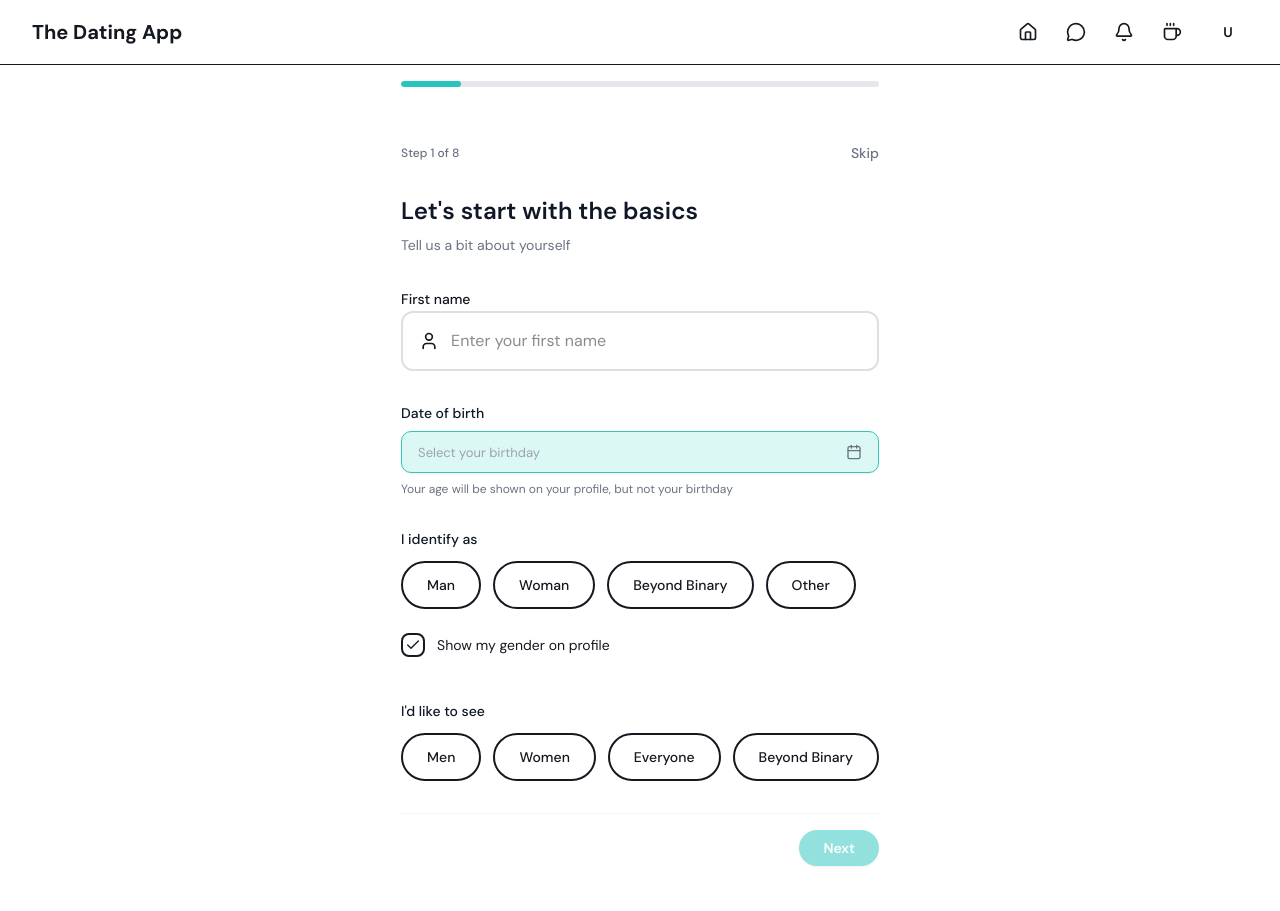
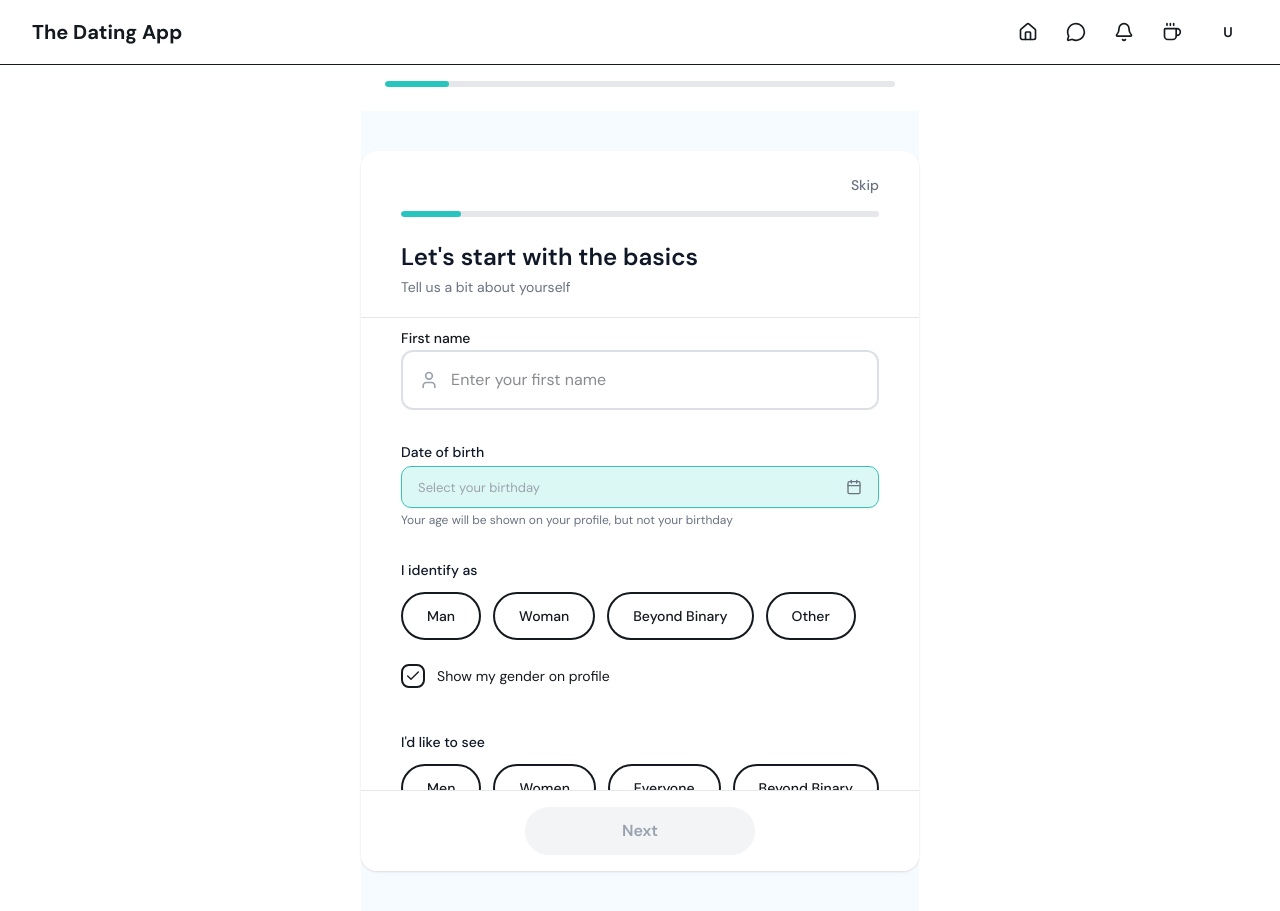
Before and after one commit to devzh083/dating-webapp, a React (Vite) app in the folder front-end/: page /onboarding in a window 1280 px wide. Built offline with nearby package versions, Linux system fonts and the light colour scheme; no server answers; sample sign-in values are in the browser's storage.

Commit message:
Update StepLayout

```diff
--- a/front-end/src/components/onboarding/StepLayout.tsx
+++ b/front-end/src/components/onboarding/StepLayout.tsx
@@ -1,88 +1,108 @@
-import { ReactNode } from "react";
-import { cn } from "../../lib/utils";
+import { motion } from "framer-motion";
+import { ArrowLeft } from "lucide-react";
+import { ProgressBar } from "./ProgressBar";
 
 interface StepLayoutProps {
+  children: React.ReactNode;
   currentStep: number;
   totalSteps: number;
   title: string;
   subtitle?: string;
-  onBack?: () => void;
+  onBack: () => void;
+  onSkip: () => void;
   onNext: () => void;
-  onSkip?: () => void;
-  canProceed: boolean;
+  nextLabel?: string;
+  canProceed?: boolean;
   showBack?: boolean;
-  children: ReactNode;
 }
 
 export const StepLayout = ({
+  children,
   currentStep,
   totalSteps,
   title,
   subtitle,
   onBack,
+  onSkip,
   onNext,
-  onSkip,
-  canProceed,
+  nextLabel = "Next",
+  canProceed = true,
   showBack = true,
-  children,
 }: StepLayoutProps) => {
   return (
-    <div className="max-w-4xl mx-auto px-6 py-8 flex flex-col gap-8">
-      {/* Top row: step info + Skip */}
-      <div className="flex items-center justify-between">
-        <div className="text-xs font-medium text-gray-500">
-          Step {currentStep} of {totalSteps}
-        </div>
-
+    // Full-page background, center the card
+    <div className="min-h-screen w-full bg-[#f5fbff] flex items-center justify-center">
+      {/* Card */}
+      <div className="w-full max-w-4xl bg-white rounded-2xl shadow-sm flex flex-col max-h-[90vh]">
+        {/* Header */}
+        <header className="sticky top-0 z-10 bg-white border-b border-gray-200 rounded-t-2xl">
+          <div className="px-10 pt-6 pb-4">
+            <div className="flex items-center justify-between mb-4">
+              {showBack ? (
                 <button
-          type="button"
-          onClick={onSkip ?? onNext} // if onSkip is passed, it will be used
-          className="text-sm font-medium text-gray-500 hover:text-gray-900"
+                  onClick={onBack}
+                  className="flex items-center gap-2 text-gray-500 hover:text-gray-900 transition-colors"
+                >
+                  <ArrowLeft className="w-5 h-5" />
+                  <span className="text-sm font-medium">Back</span>
+                </button>
+              ) : (
+                <div />
+              )}
+              <button
+                onClick={onSkip}
+                className="text-sm font-medium text-gray-500 hover:text-gray-900 transition-colors"
               >
                 Skip
               </button>
             </div>
 
-      {/* Title + subtitle */}
-      <div className="space-y-2">
-        <h1 className="text-2xl font-semibold text-gray-900">{title}</h1>
+            <ProgressBar currentStep={currentStep} totalSteps={totalSteps} />
+
+            <div className="mt-6 mb-1">
+              <h1 className="text-2xl font-semibold text-gray-900">
+                {title}
+              </h1>
               {subtitle && (
-          <p className="text-sm text-gray-500 max-w-xl">{subtitle}</p>
+                <p className="text-sm text-gray-500 mt-1">
+                  {subtitle}
+                </p>
               )}
             </div>
+          </div>
+        </header>
 
-      {/* Main content */}
-      <div className="flex-1">{children}</div>
+        {/* Content (scrolls inside card) */}
+        <main className="flex-1 overflow-y-auto px-10 pb-6">
+          <motion.div
+            key={currentStep}
+            initial={{ opacity: 0, y: 20 }}
+            animate={{ opacity: 1, y: 0 }}
+            exit={{ opacity: 0, y: -20 }}
+            transition={{ duration: 0.3, ease: "easeOut" }}
+          >
+            {children}
+          </motion.div>
+        </main>
 
-      {/* Footer buttons */}
-      <div className="flex items-center justify-between pt-4 border-t border-gray-100">
-        {showBack ? (
-          <button
-            type="button"
-            onClick={onBack}
-            className={cn(
-              "px-4 py-2 rounded-full text-sm font-medium",
-              "text-gray-600 hover:text-gray-900 hover:bg-gray-100"
-            )}
-          >
-            Back
-          </button>
-        ) : (
-          <span />
-        )}
-
-        <button
-          type="button"
+        {/* Footer CTA with pill gradient button */}
+        <footer className="border-t border-gray-200 px-10 py-4 rounded-b-2xl bg-white">
+          <motion.button
+            whileHover={{ scale: canProceed ? 1.02 : 1 }}
+            whileTap={{ scale: canProceed ? 0.98 : 1 }}
             onClick={onNext}
             disabled={!canProceed}
-          className={cn(
-            "px-6 py-2 rounded-full text-sm font-semibold",
-            "bg-[#27c5be] text-white shadow-sm",
-            "hover:bg-[#21b4ad] disabled:opacity-50 disabled:cursor-not-allowed"
-          )}
+            className={`mx-auto block w-[230px] py-3 text-base font-semibold transition-all duration-200
+              rounded-[999px] shadow-[0_14px_30px_rgba(0,0,0,0.08)]
+              ${
+                canProceed
+                  ? "bg-gradient-to-r from-[#00a7ff] via-[#00c2ff] to-[#00cf84] text-white"
+                  : "bg-gray-100 text-gray-400 cursor-not-allowed shadow-none"
+              }`}
           >
-          Next
-        </button>
+            {nextLabel}
+          </motion.button>
+        </footer>
       </div>
     </div>
   );
--- a/front-end/src/components/onboarding/steps/Step1BasicInfo.tsx
+++ b/front-end/src/components/onboarding/steps/Step1BasicInfo.tsx
@@ -4,7 +4,6 @@ import { DatePicker } from "../DatePicker";
 import { PillButton } from "../PillButton";
 import { CheckboxField } from "../CheckboxField";
 import { User } from "lucide-react";
-
 
 interface Step1Props {
   data: {
@@ -20,10 +19,8 @@ interface Step1Props {
   onSkip: () => void;
 }
 
-
 const genderOptions = ["Man", "Woman", "Beyond Binary", "Other"];
 const interestOptions = ["Men", "Women", "Everyone", "Beyond Binary"];
-
 
 export const Step1BasicInfo = ({
   data,
@@ -41,9 +38,8 @@ export const Step1BasicInfo = ({
     }
   };
 
-
-  const canProceed = data.firstName.trim() !== "" && data.dateOfBirth && data.gender;
-
+  const canProceed =
+    data.firstName.trim() !== "" && data.dateOfBirth && data.gender;
 
   return (
     <StepLayout
@@ -57,19 +53,18 @@ export const Step1BasicInfo = ({
       canProceed={!!canProceed}
       showBack={false}
     >
-      <div className="space-y-8">
+      <div className="space-y-8 pt-2 pb-4">
         {/* First Name */}
         <TextInput
           value={data.firstName}
           onChange={(firstName) => onChange({ ...data, firstName })}
           placeholder="Enter your first name"
           label="First name"
-          icon={<User className="w-5 h-5" />}
+          icon={<User className="w-5 h-5 text-gray-400" />}
         />
 
-
         {/* Date of Birth */}
-        <div className="space-y-2">
+        <div className="space-y-1">
           <label className="block text-sm font-medium text-gray-900">
             Date of birth
           </label>
@@ -77,11 +72,10 @@ export const Step1BasicInfo = ({
             value={data.dateOfBirth}
             onChange={(dateOfBirth) => onChange({ ...data, dateOfBirth })}
           />
-          <p className="text-xs text-gray-500 mt-2">
+          <p className="text-xs text-gray-500 mt-1">
             Your age will be shown on your profile, but not your birthday
           </p>
         </div>
-
 
         {/* Gender */}
         <div className="space-y-3">
@@ -105,7 +99,6 @@ export const Step1BasicInfo = ({
           />
         </div>
 
-
         {/* Interested In */}
         <div className="space-y-3">
           <label className="block text-sm font-medium text-gray-900">
@@ -127,5 +120,4 @@ export const Step1BasicInfo = ({
   );
 };
 
-
 export default Step1BasicInfo;
```
Lines whose indentation alone changed are shown as unchanged.
